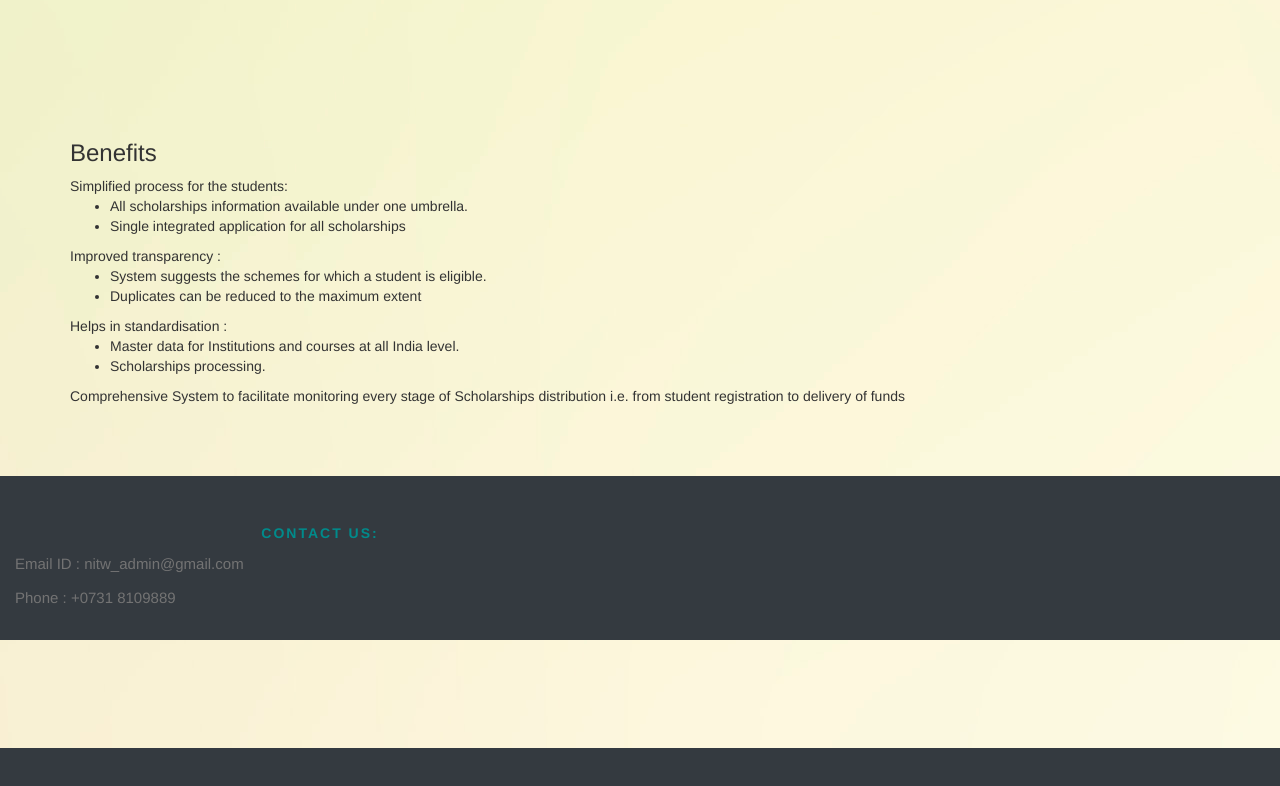
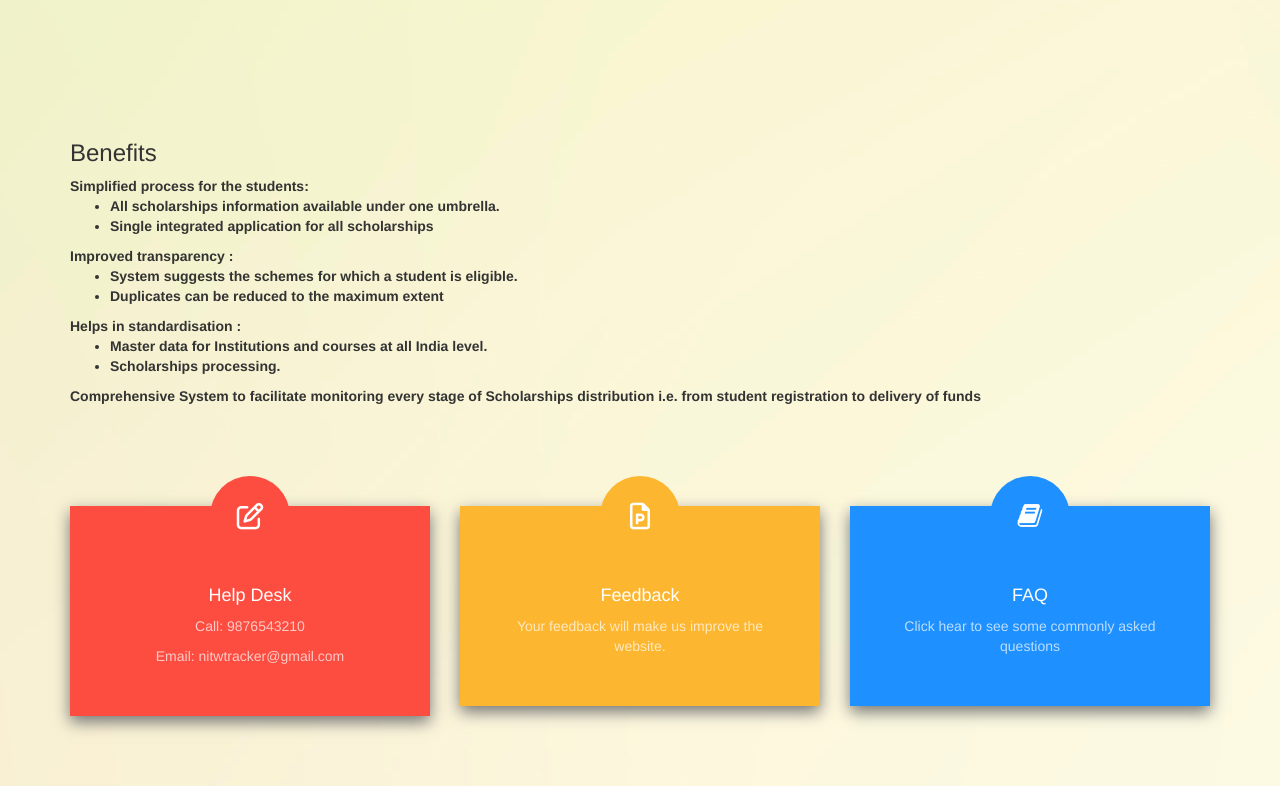
Before and after one commit to touqeer121/office_file_tracking_system, a Django app: page / in a window 1280 px wide. Shown: the part 52-838 px from the top of the page. Before the commit the page ends 800 px from the top, so only its background shows below. Run offline with Django 3.2, Linux system fonts and the light colour scheme; some libraries are stand-ins or nearby versions; some web fonts are replaced.

Commit message:
Improved UI

```diff
--- a/static/css/style.css
+++ b/static/css/style.css
@@ -1491,7 +1491,7 @@ html, body {
 	 transition: all 0.5s cubic-bezier(0.68, -0.55, 0.265, 1.55);
 	 box-shadow: 0px 4px 20px rgba(0, 0, 0, 0.7);
 	 margin: 15px;
-	 /*cursor: pointer;*/
+	 cursor: pointer;
 	  display: -webkit-box;
 	  display: -webkit-flex;
 	  display: -ms-flexbox;
--- a/templates/base.html
+++ b/templates/base.html
@@ -326,18 +326,17 @@
 {% block content %}
     MAIN CONTENT FOR PROJECT
 {% endblock content %}
-<footer class="site-footer" style="background-color:#343a40;">
-    <div class="container-fluid">
-        <div class=" text-center row">
-            <div class="col-sm-12 col-md-6">
-                <h6 id="about">Contact Us:</h6>
-                <p class="text-justify">Email ID : nitw_admin@gmail.com</p>
-                <p class="text-justify">Phone : +0731 8109889</p>
-
-            </div>
-        </div>
-    </div>
-</footer>
+{#<footer class="site-footer" style="background-color:#343a40;">#}
+{#    <div class="container-fluid">#}
+{#        <div class=" text-center row">#}
+{#            <div class="col-sm-12 col-md-6">#}
+{#                <h6 id="about">Contact Us:</h6>#}
+{#                <p class="text-justify">Email ID : nitw_admin@gmail.com</p>#}
+{#                <p class="text-justify">Phone : +0731 8109889</p>#}
+{#            </div>#}
+{#        </div>#}
+{#    </div>#}
+{#</footer>#}
 </body>
 
 {% block footer_javascript %}
--- a/templates/student_home.html
+++ b/templates/student_home.html
@@ -11,7 +11,8 @@
     <body>
         <div class="site-section">
             <div class="container">
-                <h3>Benefits</h3>
+                <div style="margin-bottom: 100px; font-size:14px;font-weight:bold;">
+                    <h3>Benefits</h3>
 
                 <div>Simplified process for the students:</div>
                 <ul>
@@ -35,8 +36,43 @@
                 <div>
                     Comprehensive System to facilitate monitoring every stage of Scholarships distribution i.e. from student registration to delivery of funds
                 </div>
+                </div>
+                <div class="row">
+                <div class="col-lg-4 col-md-6 col-xs-12">
+                    <div id="redBlock"  style="cursor:none" class="block-2 red">
+              <span class="wrap-icon">
+                <span class="icon-home"><i class="fa fa-fw fa-lg fa-edit faa-tada faa-fast"></i></span>
+              </span>
+                        <h2>Help Desk</h2>
+                        <p>Call: 9876543210</p>
+                        <p>Email: nitwtracker@gmail.com</p>
+
+                    </div>
+                </div>
+                <div class="col-lg-4 col-md-6 col-xs-12">
+                    <div id="yellowBlock" style="cursor: none" class="block-2 yellow">
+              <span class="wrap-icon">
+                <span class="icon-person"><i class="fa fa-fw fa-lg fa-file-powerpoint-o faa-tada faa-fast"></i></span>
+              </span>
+                        <h2>Feedback</h2>
+                        <p>Your feedback will make us improve the website.</p>
+                    </div>
+                </div>
+                <div class="col-lg-4 col-md-6 col-xs-12">
+                    <div id="tealBlock" style="cursor: none" class="block-2 teal">
+              <span class="wrap-icon">
+                <span class="icon-cog"><i class="fa fa-fw fa-lg fa-book faa-tada faa-fast"></i></span>
+              </span>
+                        <h2>FAQ</h2>
+                        <p>Click hear to see some commonly asked questions</p>
+                    </div>
+                </div>
             </div>
+
+            </div>
+
         </div>
+    </div>
     </body>
 
 {% endblock content %}
```
Also changed, not shown: templates/staff_home.html (+35 -2 lines).
